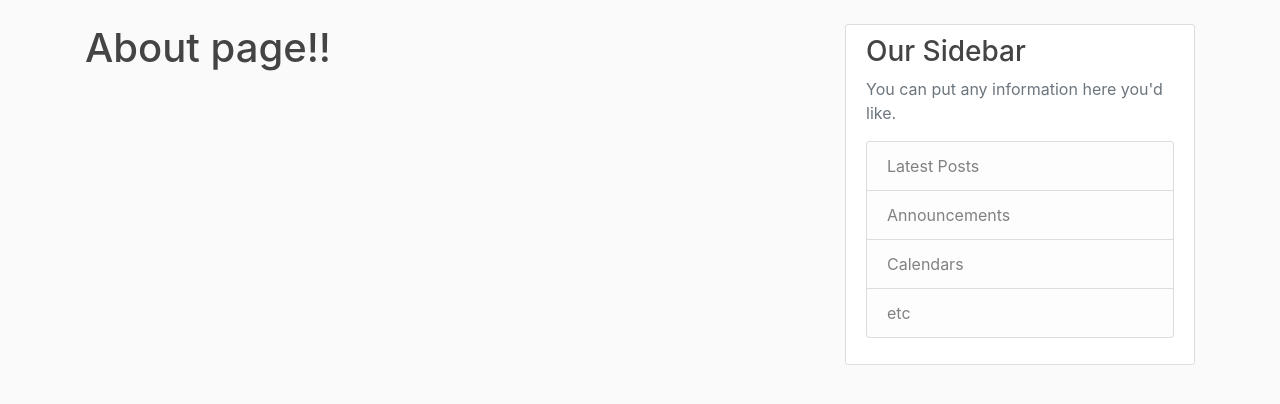
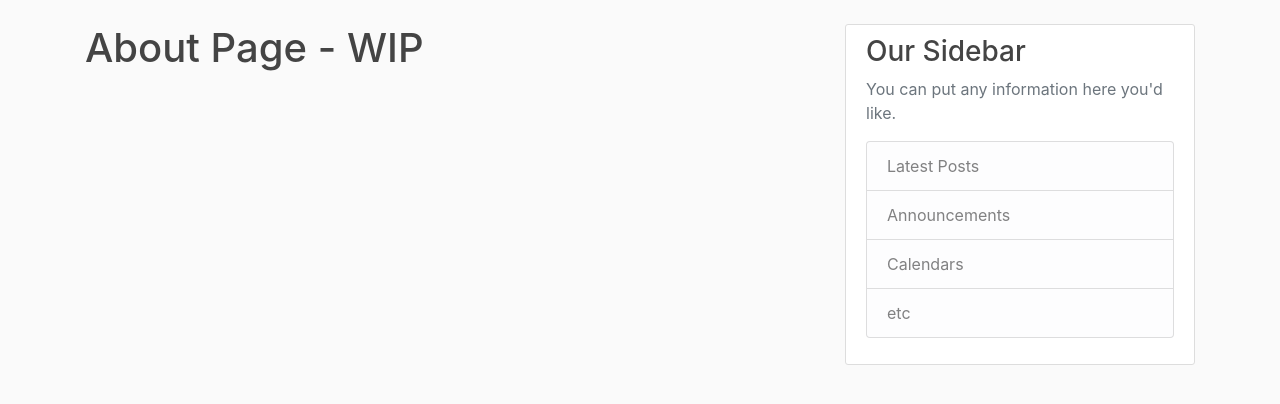
Before and after one commit to Ronmabii/Django-Blog, a Django app: page /about/ in a window 1280 px wide. Shown: the part 56-460 px from the top of the page. Run offline with Django 3.2, Linux system fonts and the light colour scheme; some libraries are stand-ins or nearby versions.

Commit message:
minor About update

```diff
--- a/blog/templates/blog/about.html
+++ b/blog/templates/blog/about.html
@@ -1,4 +1,4 @@
 {% extends 'blog/base.html'%}
 {% block content%}
-	<h1>About page!!</h1>
+	<h1>About Page - WIP</h1>
 {% endblock content %}
```
